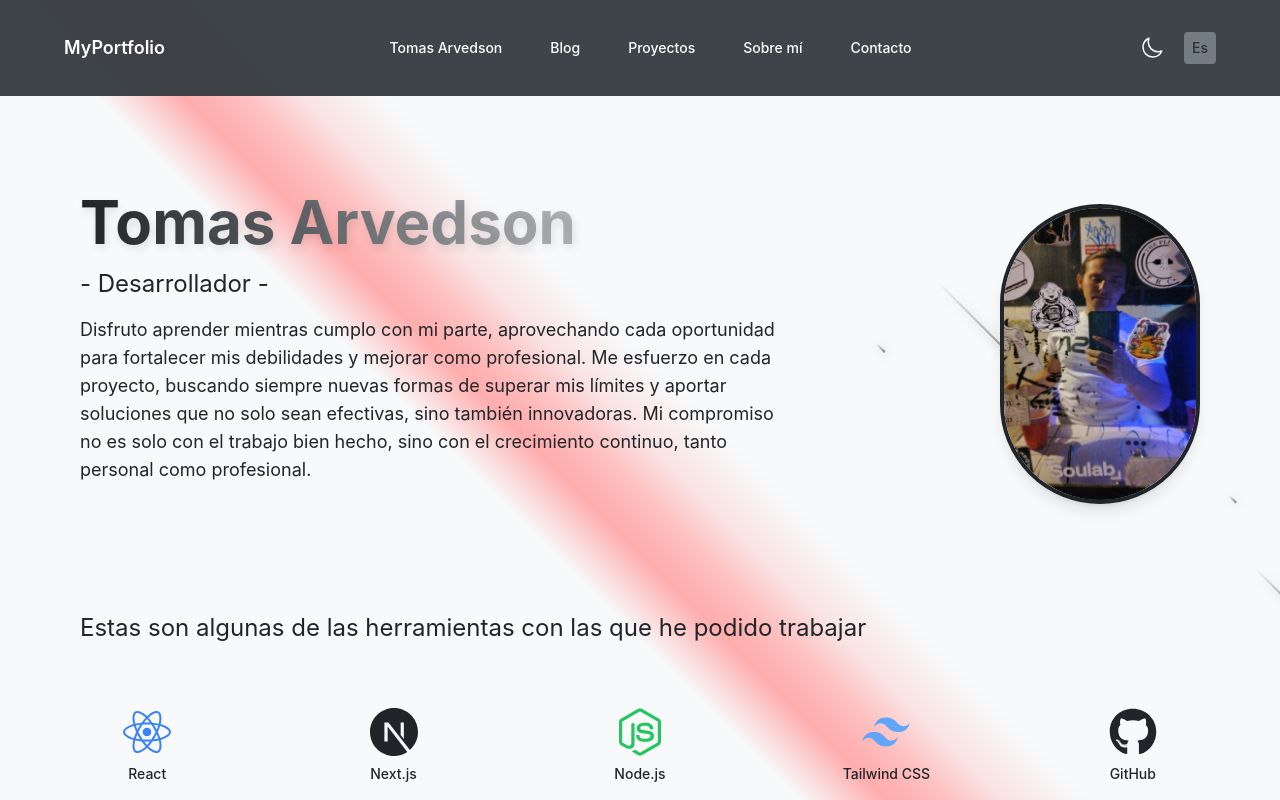
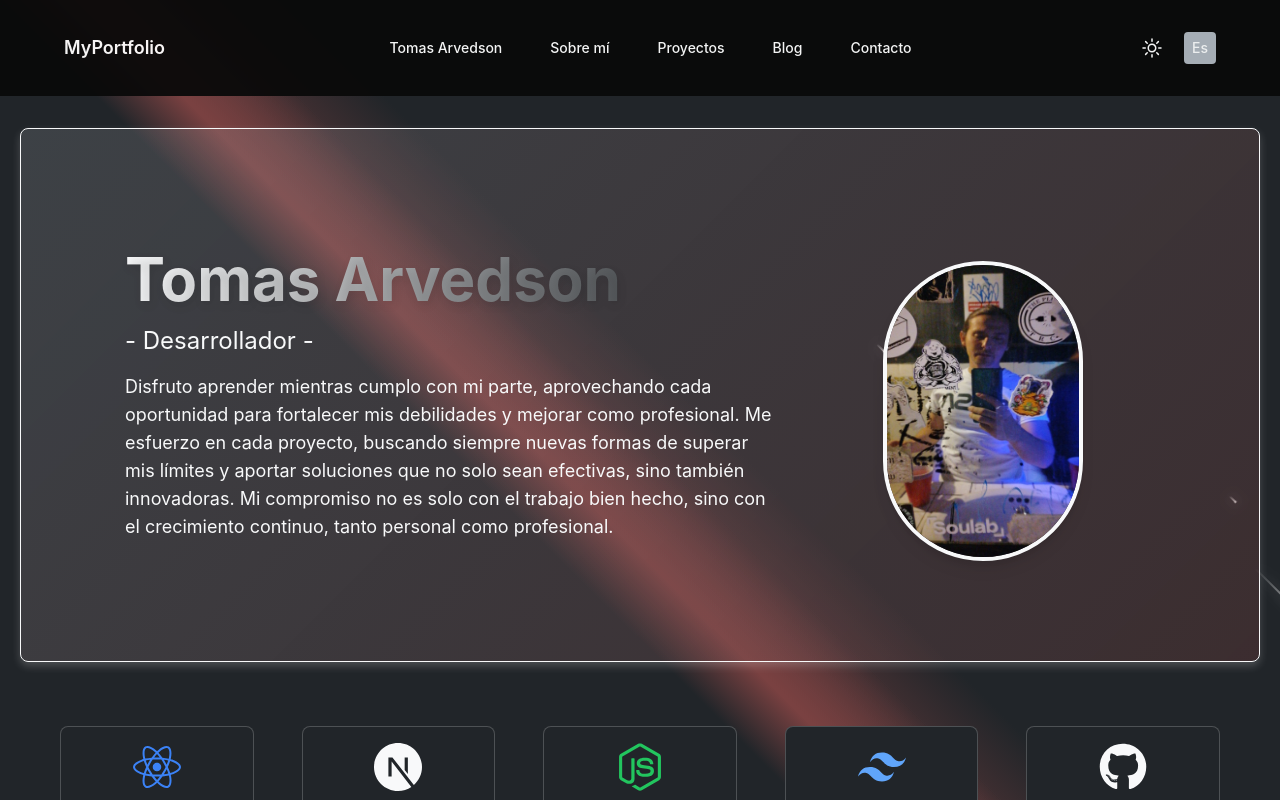
Before and after one commit to Arvedson/portfolio-project, a Next.js app: page / in a window 1280 px wide. Shown: the top 800 px of the page. Built offline with nearby package versions, Linux system fonts and the light colour scheme.

Commit message:
tech list styles

```diff
--- a/src/app/components/Navbar.tsx
+++ b/src/app/components/Navbar.tsx
@@ -21,8 +21,8 @@ const Navbar = () => {
       i18next.changeLanguage(storedLang);
     }
 
-    // Cargar el tema desde localStorage o aplicar 'light' por defecto
-    const storedTheme = localStorage.getItem('theme') || 'light';
+
+    const storedTheme = localStorage.getItem('theme') || 'dark';
     setTheme(storedTheme);
     document.documentElement.setAttribute('data-theme', storedTheme);
   }, []);
@@ -67,9 +67,10 @@ const Navbar = () => {
             </a>
           </li>
           <li>
-            <a href="/blog" className="hover:bg-gray-700 px-3 py-2 rounded-md text-sm font-medium text-white">
-              {t('blog')}
+          <a href="/about" className="hover:bg-gray-700 px-3 py-2 rounded-md text-sm font-medium text-white">
+              {t('about')}
             </a>
+
           </li>
           <li>
             <a href="/projects" className="hover:bg-gray-700 px-3 py-2 rounded-md text-sm font-medium text-white">
@@ -77,9 +78,10 @@ const Navbar = () => {
             </a>
           </li>
           <li>
-            <a href="/about" className="hover:bg-gray-700 px-3 py-2 rounded-md text-sm font-medium text-white">
-              {t('about')}
+          <a href="/blog" className="hover:bg-gray-700 px-3 py-2 rounded-md text-sm font-medium text-white">
+              {t('blog')}
             </a>
+
           </li>
           <li>
             <a href="/contact" className="hover:bg-gray-700 px-3 py-2 rounded-md text-sm font-medium text-white">
@@ -180,13 +182,15 @@ const Navbar = () => {
               </a>
             </li>
             <li>
+            <a href="/projects" className="block text-white px-3 py-2 rounded-md text-base font-medium hover:bg-gray-700">
+                {t('projects')}
+              </a>
+
+            </li>
+            <li>
+
               <a href="/blog" className="block text-white px-3 py-2 rounded-md text-base font-medium hover:bg-gray-700">
                 {t('blog')}
-              </a>
-            </li>
-            <li>
-              <a href="/projects" className="block text-white px-3 py-2 rounded-md text-base font-medium hover:bg-gray-700">
-                {t('projects')}
               </a>
             </li>
             <li>
--- a/src/app/components/ProjectCard.tsx
+++ b/src/app/components/ProjectCard.tsx
@@ -18,14 +18,32 @@ export default function ProjectCard({ title, description, imageLight, imageDark,
 
   return (
     <div
-      className="rounded-lg shadow-md overflow-hidden transform transition hover:scale-105 hover:shadow-lg"
-      style={{
-        backgroundColor: 'var(--background)',
-        color: 'var(--foreground)'
-      }}
-    >
+    className="rounded-lg shadow-md overflow-hidden transform transition hover:scale-105"
+    style={{
+      // Fondo translúcido según el tema
+      backgroundColor: theme === 'dark'
+        ? `rgba(var(--secondary-dark-rgb), 0.4)` // Fondo oscuro translúcido
+        : `rgba(var(--tertiary-light-rgb), 0.6)`, // Fondo claro translúcido
+
+      // Color de texto según el tema
+      color: theme === 'dark'
+        ? 'var(--foreground-dark)'
+        : 'var(--foreground-light)',
+
+      // Borde dinámico según el tema
+      border: theme === 'dark'
+        ? `1px solid var(--foreground-dark)`
+        : `1px solid var(--foreground-light)`,
+
+      // Sombra ajustada según el tema
+      boxShadow: theme === 'dark'
+        ? `0 4px 8px var(--box-shadow-dark)`
+        : `0 4px 8px var(--box-shadow-light)`,
+    }}
+  >
       <Link href={url} passHref>
         <div>
+          {/* Contenedor de la imagen */}
           <div className="relative w-full h-48">
             <Image
               src={projectImage}
@@ -35,6 +53,8 @@ export default function ProjectCard({ title, description, imageLight, imageDark,
               className="rounded-t-lg"
             />
           </div>
+
+          {/* Contenido del card */}
           <div className="p-4">
             <h2 className="text-2xl font-semibold mb-2">{title}</h2>
             <p className="text-sm" style={{ color: 'var(--secondary)' }}>
--- a/src/app/components/Technologies.tsx
+++ b/src/app/components/Technologies.tsx
@@ -92,45 +92,41 @@ const Technologies = () => {
     };
 
     return (
-      <div className="container px-4 lg:px-12 py-8  py-0">
-      <h3 className="text-lg lg:text-2xl font-inter pb-8 mb-8 lg:mx-1 text-center lg:text-left lg:px-7">{t('tecnologies')}</h3>
+      <div className="container px-4 lg:px-12 py-8 pt-16  ">
 
-      {/* Grid responsivo */}
-      <div className="grid grid-cols-2 sm:grid-cols-3 md:grid-cols-4 lg:grid-cols-5 gap-6 lg:gap-12">
+
+
+      <div className="grid grid-cols-2 sm:grid-cols-3 md:grid-cols-4 lg:grid-cols-5 gap-6 lg:gap-12 mx-3">
+
+
       {technologies.map((tech, index) => (
         <div
           key={index}
-            className={`flex flex-col items-center hover:scale-110 transition-transform cursor-pointer
+          className={`tech-card flex flex-col items-center hover:scale-110 transition-transform cursor-pointer
           ${selectedTech === tech.name ? 'selected-tech' : ''}`}
           onClick={() => handleIconClick(tech.name, tech.level)}
         >
           <div className="text-5xl mb-2">{tech.icon}</div>
           <p className="text-sm font-medium">{tech.name}</p>
 
-            {/* Mostrar descripción solo si esta tecnología está seleccionada */}
+
           {selectedTech === tech.name && (
-              <div
-                className="mt-4 p-4 rounded shadow-lg text-center description-box"
-                style={{
-                  backgroundColor: 'var(--background)',
-                  color: 'var(--foreground)',
-                  border: '1px solid var(--foreground)'
-                }}
-              >
+            <div className="mt-4 p-4 rounded shadow-lg text-center description-box">
               <p className="text-xs mb-2">{tech.description}</p>
 
-                {/* Barra de lvl */}
+              {/* Barra de nivel */}
               <div className="progress-container">
                 <div
                   className="progress-bar"
                   style={{ width: `${progress}%` }}
                 ></div>
               </div>
-                <p className="text-xs mt-2">{`${tech.level}% `}</p>
+              <p className="text-xs mt-2">{`${tech.level}%`}</p>
             </div>
           )}
         </div>
       ))}
+
       </div>
     </div>
     );
--- a/src/app/globals.css
+++ b/src/app/globals.css
@@ -75,6 +75,8 @@
   --box-shadow-color: var(--box-shadow-dark);
   --star-color: var(--star-color-dark);
 }
+
+
 
 /* Contenedor para el fondo animado, colocado detrás de los elementos principales */
 .background-container {
@@ -576,7 +578,7 @@ background-position:center
 
 
 /* Clase especial para los estilos de los cards */
-.grid {
+.custom-grid {
   display: grid;
   grid-template-columns: repeat(auto-fit, minmax(250px, 1fr));
   gap: 1.5rem;
@@ -607,6 +609,7 @@ background-position:center
   background-color: rgba(173, 181, 189, 0.2); /* Usando el color de --secondary-dark con 20% de opacidad */
   color: var(--foreground-dark);
   border-color: var(--foreground-dark);
+  box-shadow: 0 4px 8px var(--box-shadow-dark); /* Sombra en modo oscuro */
 }
 
 /* Configuración para el tema claro */
@@ -614,7 +617,9 @@ background-position:center
   background-color: rgba(108, 117, 125, 0.1); /* Usando el color de --secondary-light con 10% de opacidad */
   color: var(--foreground-light);
   border-color: var(--foreground-light);
+  box-shadow: 0 8px 16px var(--box-shadow-light); /* Sombra en modo claro */
 }
+
 
 
 
@@ -708,4 +713,130 @@ background-position:center
     rgba(var(--primary-dark-rgb), 0.2), /* Primary Dark con transparencia */
     rgba(var(--secondary-dark-rgb), 0.2) /* Secondary Dark con transparencia */
   );
+  box-shadow: 0 4px 8px var(--box-shadow-dark); /* Sombra en modo oscuro */
 }
+
+
+
+
+
+.card-style2 {
+  margin: 0 auto;
+  max-width: 1380px;
+  display: flex;
+  flex-direction: column;
+  justify-content: space-between;
+  padding: 1.5rem;
+  border-radius: 0.5rem;
+  box-shadow: 0 4px 8px rgba(0, 0, 0, 0.1);
+  transition: transform 0.3s ease, box-shadow 0.3s ease;
+  margin-left: 20px;
+  margin-right: 20px;
+  align-items: center;
+
+  background-color: var(--secondary-dark);
+  color: var(--foreground);
+  border: 1px solid var(--secondary-light);
+  margin-top: 2rem;
+
+}
+
+
+
+/* Configuración para el tema oscuro */
+[data-theme="dark"] .card-style2 {
+  background: linear-gradient(
+    135deg,
+
+    rgba(var(--secondary-dark-rgb), 0.2),
+    rgba(var(--primary-dark-rgb), 0.3)
+  ); /* Gradiente en modo oscuro */
+  color: var(--foreground-dark);
+  border-color: var(--foreground-dark);
+  box-shadow: 0 4px 8px var(--box-shadow-dark); /* Sombra en modo oscuro */
+}
+
+/* Configuración para el tema claro */
+[data-theme="light"] .card-style2 {
+  background: linear-gradient(
+    135deg,
+
+    rgba(var(--secondary-light-rgb), 0.1),
+    rgba(var(--primary-light-rgb), 0.2)
+  ); /* Gradiente en modo claro */
+  color: var(--foreground-light);
+  border-color: var(--foreground-light);
+  box-shadow: 0 8px 16px var(--box-shadow-light); /* Sombra en modo claro */
+}
+
+
+
+
+/* Estilos para el card de tecnología */
+.tech-card {
+  background-color: var(--background);
+  color: var(--foreground);
+  border: 1px solid var(--border-color-light);
+  border-radius: 8px;
+  padding: 16px;
+  transition: transform 0.3s, box-shadow 0.3s;
+}
+
+[data-theme="dark"] .tech-card {
+  border-color: var(--border-color-dark);
+}
+
+.tech-card:hover {
+  box-shadow: 0 8px 16px var(--box-shadow-color);
+  transform: scale(1.05);
+}
+
+/* Estilos para el card seleccionado */
+.selected-tech {
+  background: linear-gradient(
+    135deg,
+    rgba(var(--primary-light-rgb), 0.2),
+    rgba(var(--secondary-light-rgb), 0.1)
+  );
+  border-color: var(--primary);
+}
+
+[data-theme="dark"] .selected-tech {
+  background: linear-gradient(
+    135deg,
+    rgba(var(--primary-dark-rgb), 0.4),
+    rgba(var(--secondary-dark-rgb), 0.2)
+  );
+  border-color: var(--primary);
+}
+
+/* Estilos para la caja de descripción */
+.description-box {
+  background-color: var(--background);
+  color: var(--foreground);
+  border: 1px solid var(--border-color-light);
+  border-radius: 8px;
+  box-shadow: 0 4px 8px var(--box-shadow-color);
+}
+
+[data-theme="dark"] .description-box {
+  border-color: var(--border-color-dark);
+}
+
+/* Estilos para la barra de progreso */
+.progress-container {
+  background-color: var(--tertiary-light);
+  border-radius: 4px;
+  overflow: hidden;
+  height: 8px;
+}
+
+[data-theme="dark"] .progress-container {
+  background-color: var(--tertiary-dark);
+}
+
+.progress-bar {
+  background-color: var(--accent);
+  height: 100%;
+  transition: width 0.3s;
+}
--- a/src/app/page.tsx
+++ b/src/app/page.tsx
@@ -24,8 +24,10 @@ export default function Home() {
 
   return (
 <div className="flex flex-col justify-center items-center min-h-screen  ">
+<div className='card-style2'>
 
-  <div className="container mx-auto mt-8 lg:py-16 px-4 lg:px-20 md:px-8 flex flex-col-reverse lg:flex-row items-center justify-between  ">
+
+  <div className="container a mx-auto mt-8 lg:py-16 px-4 lg:px-20 md:px-8 flex flex-col-reverse lg:flex-row items-center justify-between  ">
         {/* Texto */}
         <div className="text-center lg:text-left lg:w-2/3 mb-8 lg:mb-0 lg:pr-8">
           <h1 className="text-4xl font-bold mb-4 leading-tight sm:text-5xl lg:text-6xl font-poppins text-gradient shadow-text order-1 lg:order-none">
@@ -38,7 +40,8 @@ export default function Home() {
         </div>
 
         {/* Imagen en el lado derecho */}
-    <div className="lg:w-1/3 flex justify-center lg:justify-end order-2 lg:order-none mb-8 lg:mb-0">
+
+        <div className="lg:w-1/1 flex justify-center lg:justify-end order-2 lg:order-none mb-8 lg:mb-0">
           <Image
             src="/pp.jpeg"
             alt="Your Name"
@@ -55,12 +58,14 @@ export default function Home() {
         <div>
         </div>
       </div>
+  </div>
+
 
 {/* Separador visible solo en pantallas pequeñas */}
-<div className=" border-b-2 border-gray-400 w-5/6 sm:px-4 md:px-6 lg:px-12 my-8 sm:block lg:hidden mt-0"></div>
+{/*<div className=" border-b-2 border-gray-400 w-5/6 sm:px-4 md:px-6 lg:px-12 my-8 sm:block lg:hidden mt-0"></div>*/}
+<Technologies />
+  {/* Technologies */}
 
-  {/* Technologies */}
-  <Technologies />
 </div>
 
   );
```
Also changed, not shown: src/app/blog/page.tsx (+0 -7 lines), public/locales/en/common.json, public/locales/es/common.json. Lines whose indentation alone changed are shown as unchanged.
